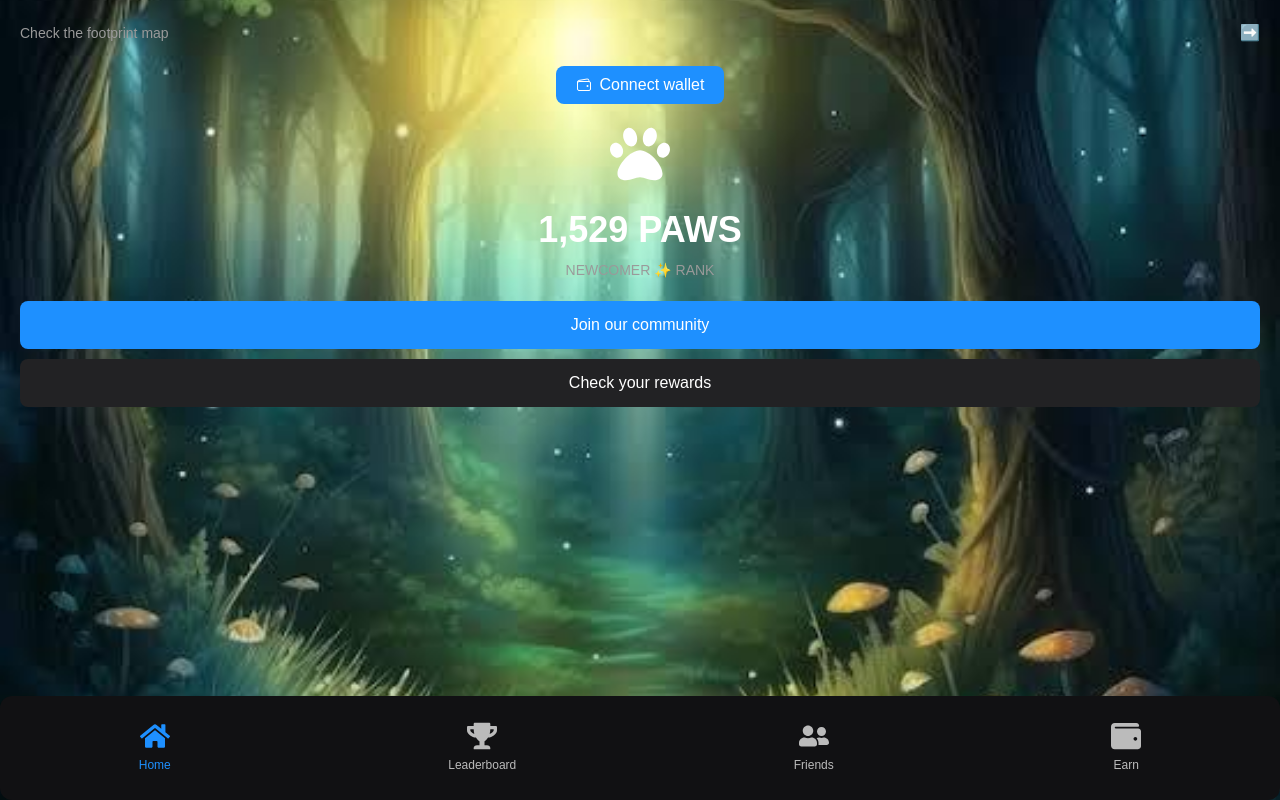
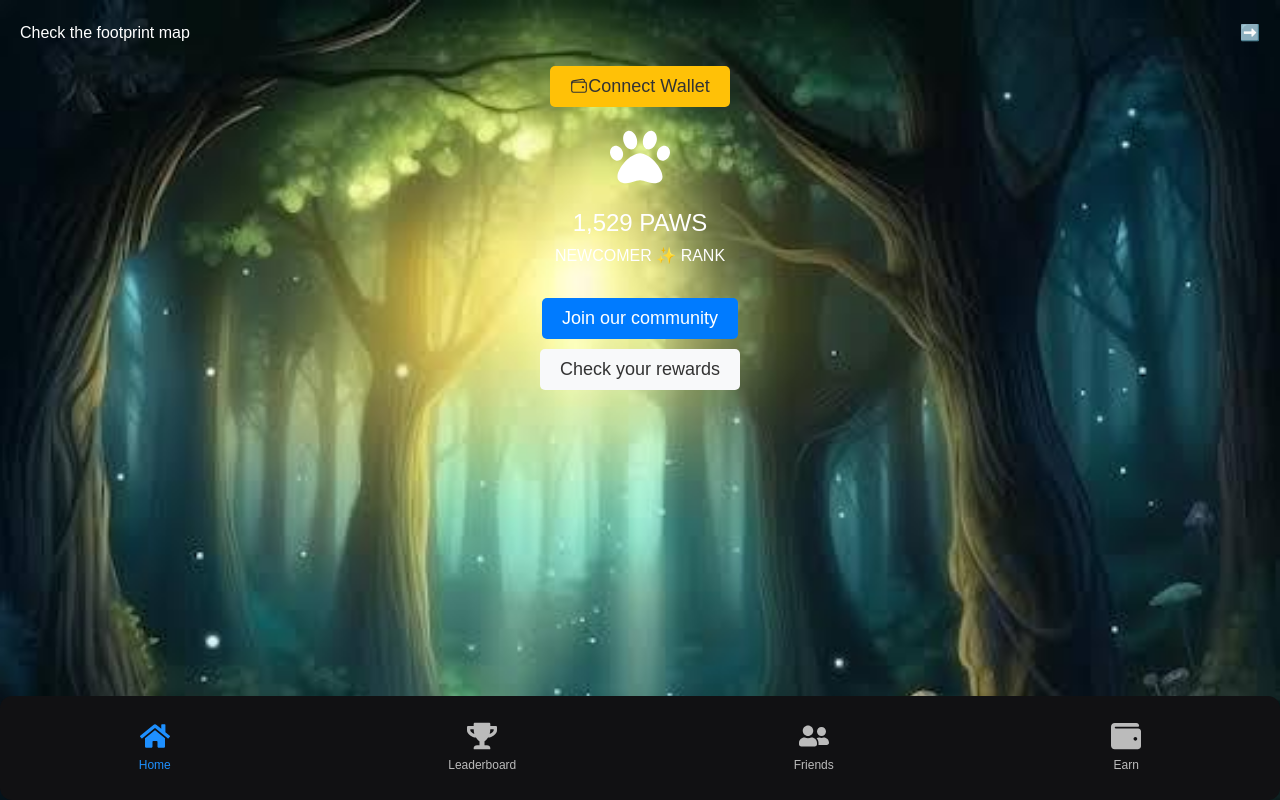
Before and after one commit to PrinceKes/Paw-Mini-App-Bot, a React (Create React App) app: page / in a window 1280 px wide. Built offline with nearby package versions, Linux system fonts and the light colour scheme.

Commit message:
Update HomeScreen.js

```diff
--- a/src/screens/HomeScreen.js
+++ b/src/screens/HomeScreen.js
@@ -7,6 +7,44 @@ import backgroundImg from '../assets/background.jpg';
 
 const HomeScreen = () => {
   const [selected, setSelected] = useState('home');
+  const [walletAddress, setWalletAddress] = useState(null);
+
+  // Placeholder function to simulate TON wallet connection
+  const connectTonWallet = async () => {
+    // Here, you would add the actual logic to connect the TON wallet
+    // For this example, let's simulate a successful wallet connection
+    return "ton-wallet-address-123"; // Replace with actual wallet address
+  };
+
+  const handleConnectWallet = async () => {
+    try {
+      // Connect the user's TON wallet
+      const address = await connectTonWallet();
+
+      // Save wallet address in state
+      setWalletAddress(address);
+
+      // Replace this with the actual Telegram user ID, if you have it from user authentication
+      const telegramId = "<TELEGRAM_USER_ID>";
+
+      // Send wallet address and Telegram ID to the bot's endpoint
+      await fetch('https://your-bot-api.com/connect-wallet', {
+        method: 'POST',
+        headers: {
+          'Content-Type': 'application/json',
+        },
+        body: JSON.stringify({
+          telegramId: telegramId,
+          walletAddress: address,
+        }),
+      });
+
+      alert('Wallet connected successfully!');
+    } catch (error) {
+      console.error('Failed to connect wallet:', error);
+      alert('Failed to connect wallet');
+    }
+  };
 
   return (
     <Container>
@@ -15,8 +53,8 @@ const HomeScreen = () => {
         <MapIcon>➡️</MapIcon>
       </TopBar>
 
-      <WalletButton>
-        <IoWalletOutline /> Connect wallet
+      <WalletButton onClick={handleConnectWallet}>
+        <IoWalletOutline /> {walletAddress ? 'Wallet Connected' : 'Connect Wallet'}
       </WalletButton>
 
       <PointsSection>
@@ -37,102 +75,84 @@ const HomeScreen = () => {
 
 export default HomeScreen;
 
-// Styled Components
+// Styled Components (for styling)
 const Container = styled.div`
   display: flex;
   flex-direction: column;
   align-items: center;
-  color: white;
+  background-image: url(${backgroundImg});
+  background-size: cover;
   height: 100vh;
   padding: 20px;
-  background-image: url(${backgroundImg});
-  background-size: cover;
-  background-position: center;
-  background-repeat: no-repeat;
 `;
-
-
-
-
 
 const TopBar = styled.div`
   display: flex;
+  align-items: center;
   justify-content: space-between;
-  align-items: center;
   width: 100%;
-  margin-bottom: 20px;
 `;
 
-const MapLink = styled.span`
-  color: #9a9a9a;
-  font-size: 14px;
+const MapLink = styled.div`
+  font-size: 16px;
+  color: #fff;
 `;
 
-const MapIcon = styled.span`
-  color: #9a9a9a;
+const MapIcon = styled.div`
+  font-size: 16px;
+  color: #fff;
 `;
 
 const WalletButton = styled.button`
   display: flex;
   align-items: center;
-  background-color: #1e90ff;
-  color: white;
+  background-color: #ffc107;
+  color: #333;
   border: none;
-  border-radius: 8px;
+  border-radius: 5px;
   padding: 10px 20px;
-  font-size: 16px;
-  margin-bottom: 20px;
   cursor: pointer;
-
-  svg {
-    margin-right: 8px;
-  }
+  font-size: 18px;
+  margin-top: 20px;
 `;
 
 const PointsSection = styled.div`
   display: flex;
   flex-direction: column;
   align-items: center;
-  margin-bottom: 20px;
+  margin-top: 20px;
+  color: #fff;
 `;
 
 const PawIcon = styled.div`
-  color: white;
   margin-bottom: 10px;
 `;
 
-const Points = styled.h1`
-  font-size: 36px;
-  font-weight: bold;
-  margin: 0;
+const Points = styled.div`
+  font-size: 24px;
 `;
 
-const Rank = styled.p`
-  color: #9a9a9a;
-  font-size: 14px;
+const Rank = styled.div`
+  font-size: 16px;
 `;
 
 const ButtonContainer = styled.div`
-  width: 100%;
   display: flex;
   flex-direction: column;
-  gap: 10px;
-  margin-bottom: 20px;
+  align-items: center;
+  margin-top: 20px;
 `;
 
 const ActionButton = styled.button`
-  width: 100%;
-  background-color: ${({ secondary }) => (secondary ? "#222224" : "#1e90ff")};
-  color: white;
+  background-color: ${(props) => (props.secondary ? '#f8f9fa' : '#007bff')};
+  color: ${(props) => (props.secondary ? '#333' : '#fff')};
   border: none;
-  border-radius: 8px;
-  padding: 15px;
-  font-size: 16px;
+  border-radius: 5px;
+  padding: 10px 20px;
   cursor: pointer;
+  font-size: 18px;
+  margin-top: 10px;
 `;
-
-
-
 
 
 
@@ -140,15 +160,11 @@ const ActionButton = styled.button`
 // import styled from 'styled-components';
 // import { FaPaw } from 'react-icons/fa';
 // import { IoWalletOutline } from 'react-icons/io5';
-
-
 // import { FaHome, FaTrophy, FaUserFriends, FaWallet } from 'react-icons/fa';
-
+// import backgroundImg from '../assets/background.jpg';
 
 // const HomeScreen = () => {
-
 //   const [selected, setSelected] = useState('home');
-
 
 //   return (
 //     <Container>
@@ -184,11 +200,18 @@ const ActionButton = styled.button`
 //   display: flex;
 //   flex-direction: column;
 //   align-items: center;
-//   // background-color: #0e0e10;
 //   color: white;
 //   height: 100vh;
 //   padding: 20px;
+//   background-image: url(${backgroundImg});
+//   background-size: cover;
+//   background-position: center;
+//   background-repeat: no-repeat;
 // `;
+
+
+
+
 
 // const TopBar = styled.div`
 //   display: flex;
@@ -265,3 +288,138 @@ const ActionButton = styled.button`
 //   font-size: 16px;
 //   cursor: pointer;
 // `;
+
+
+
+
+
+
+// // import React, { useState } from 'react';
+// // import styled from 'styled-components';
+// // import { FaPaw } from 'react-icons/fa';
+// // import { IoWalletOutline } from 'react-icons/io5';
+
+
+// // import { FaHome, FaTrophy, FaUserFriends, FaWallet } from 'react-icons/fa';
+
+
+// // const HomeScreen = () => {
+
+// //   const [selected, setSelected] = useState('home');
+
+
+// //   return (
+// //     <Container>
+// //       <TopBar>
+// //         <MapLink>Check the footprint map</MapLink>
+// //         <MapIcon>➡️</MapIcon>
+// //       </TopBar>
+
+// //       <WalletButton>
+// //         <IoWalletOutline /> Connect wallet
+// //       </WalletButton>
+
+// //       <PointsSection>
+// //         <PawIcon>
+// //           <FaPaw size={60} />
+// //         </PawIcon>
+// //         <Points>1,529 PAWS</Points>
+// //         <Rank>NEWCOMER ✨ RANK</Rank>
+// //       </PointsSection>
+
+// //       <ButtonContainer>
+// //         <ActionButton>Join our community</ActionButton>
+// //         <ActionButton secondary>Check your rewards</ActionButton>
+// //       </ButtonContainer>
+// //     </Container>
+// //   );
+// // };
+
+// // export default HomeScreen;
+
+// // // Styled Components
+// // const Container = styled.div`
+// //   display: flex;
+// //   flex-direction: column;
+// //   align-items: center;
+// //   // background-color: #0e0e10;
+// //   color: white;
+// //   height: 100vh;
+// //   padding: 20px;
+// // `;
+
+// // const TopBar = styled.div`
+// //   display: flex;
+// //   justify-content: space-between;
+// //   align-items: center;
+// //   width: 100%;
+// //   margin-bottom: 20px;
+// // `;
+
+// // const MapLink = styled.span`
+// //   color: #9a9a9a;
+// //   font-size: 14px;
+// // `;
+
+// // const MapIcon = styled.span`
+// //   color: #9a9a9a;
+// // `;
+
+// // const WalletButton = styled.button`
+// //   display: flex;
+// //   align-items: center;
+// //   background-color: #1e90ff;
+// //   color: white;
+// //   border: none;
+// //   border-radius: 8px;
+// //   padding: 10px 20px;
+// //   font-size: 16px;
+// //   margin-bottom: 20px;
+// //   cursor: pointer;
+
+// //   svg {
+// //     margin-right: 8px;
+// //   }
+// // `;
+
+// // const PointsSection = styled.div`
+// //   display: flex;
+// //   flex-direction: column;
+// //   align-items: center;
+// //   margin-bottom: 20px;
+// // `;
+
+// // const PawIcon = styled.div`
+// //   color: white;
+// //   margin-bottom: 10px;
+// // `;
+
+// // const Points = styled.h1`
+// //   font-size: 36px;
+// //   font-weight: bold;
+// //   margin: 0;
+// // `;
+
+// // const Rank = styled.p`
+// //   color: #9a9a9a;
+// //   font-size: 14px;
+// // `;
+
+// // const ButtonContainer = styled.div`
+// //   width: 100%;
+// //   display: flex;
+// //   flex-direction: column;
+// //   gap: 10px;
+// //   margin-bottom: 20px;
+// // `;
+
+// // const ActionButton = styled.button`
+// //   width: 100%;
+// //   background-color: ${({ secondary }) => (secondary ? "#222224" : "#1e90ff")};
+// //   color: white;
+// //   border: none;
+// //   border-radius: 8px;
+// //   padding: 15px;
+// //   font-size: 16px;
+// //   cursor: pointer;
+// // `;
```
